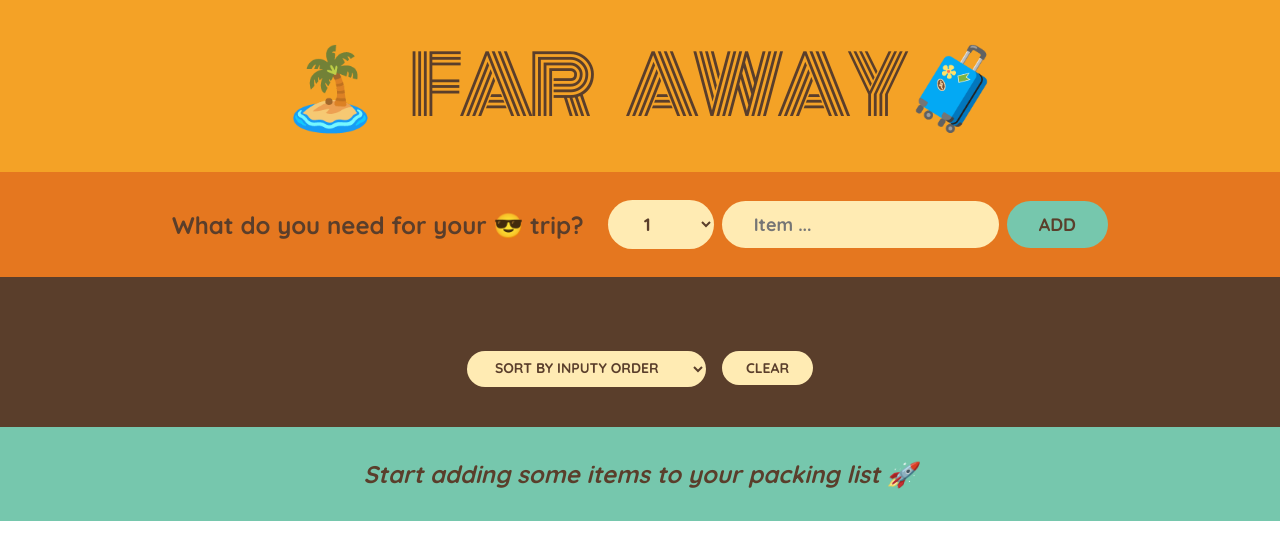
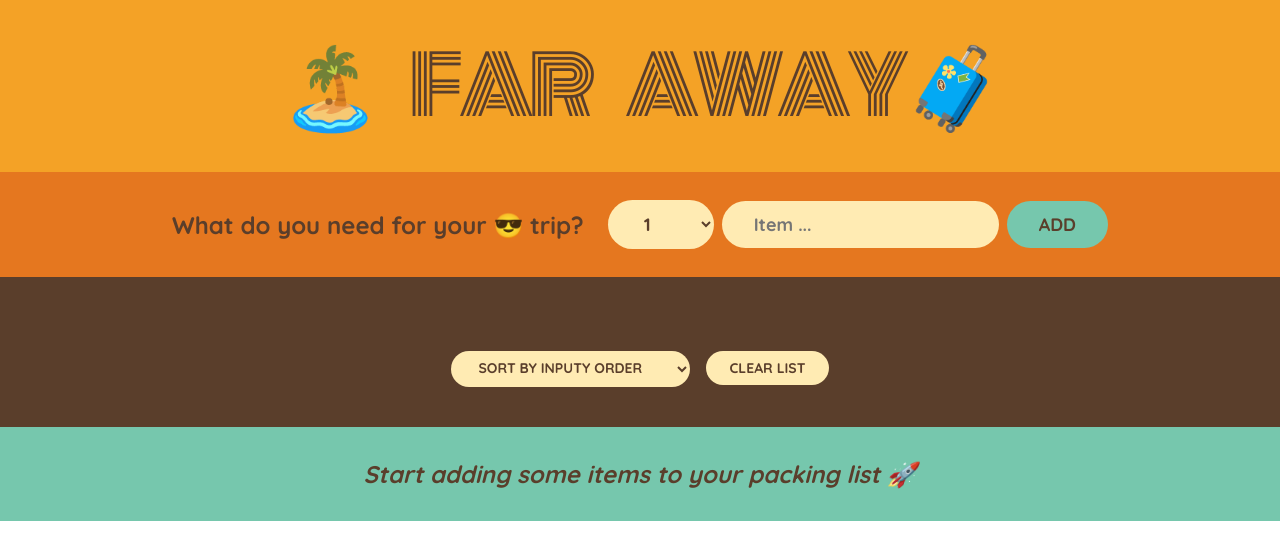
Before and after one commit to entibimenya05/travel-list, a React (Create React App) app: page / in a window 1280 px wide. Shown: the top 560 px of the page. Built offline with nearby package versions, Linux system fonts and the light colour scheme.

Commit message:
clearing the list

```diff
--- a/src/App.js
+++ b/src/App.js
@@ -25,6 +25,13 @@
       )
     );
   }
+  function handleClearList() {
+    //to porevent the user from accidently clearing everything
+    const confirmed = window.confirm(
+      "Are you sure you want to delete all items?"
+    );
+    if (confirmed) setItems([]);
+  }
   return (
     <div className="App">
       <Logo />
@@ -34,6 +41,7 @@
         //pass the function as props into the packing List
         onDeleteItem={handleDeleteItem}
         onToggleItem={handleToggleItem}
+        onClearList={handleClearList}
       />
       {/*2.pass items as a props to solve the items in the Stats component*/}
       <Stats items={items} />
@@ -102,7 +110,7 @@
   );
 }
 //3.Pass onDeleteItem as a prop into the packing List
-function PackingList({ items, onDeleteItem, onToggleItem }) {
+function PackingList({ items, onDeleteItem, onToggleItem, onClearList }) {
   //3 step for our piece of state
   const [sortBy, setSortBy] = useState("input");
   //create a new derived variable
@@ -126,6 +134,7 @@
             //5. we now need to pass it on in the Item component here
             onDeleteItem={onDeleteItem}
             onToggleItem={onToggleItem}
+            onClearList={onClearList}
             key={item.id}
           />
         ))}
@@ -139,7 +148,7 @@
           <option value="description">Sort by description</option>
           <option value="packed">Sort by packed status</option>
         </select>
-        <button>Clear</button>
+        <button onClick={onClearList}>Clear list</button>
       </div>
     </div>
   );
```
